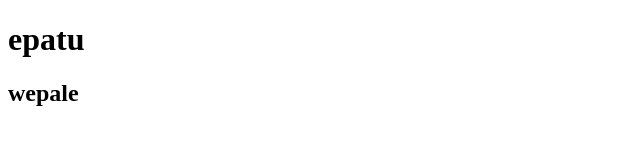
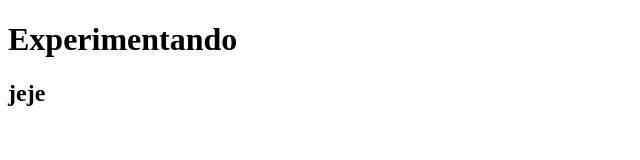
Before and after one commit to thonygrz/curso, a plain HTML site: page index.html in a window 1280 px wide. Shown: the whole page, without its empty margins (0-640 px from the left). Drawn offline with Linux system fonts and the light colour scheme.

Commit message:
Agrregando cosas al experimento cambiando de rama

```diff
--- a/index.html
+++ b/index.html
@@ -4,14 +4,14 @@
 <head>
     <meta charset="UTF-8">
     <meta name="viewport" content="width=device-width, initial-scale=1.0">
-    <title>Git y GitHub</title>
+    <title>Experimento</title>
 </head>
 <body>
     <header>
-        <h1>epatu</h1>
+        <h1>Experimentando</h1>
     </header>
     <div class="container">
-        <h2>wepale</h2>
+        <h2>jeje</h2>
     </div>
 </body>
 </html>
```
Also changed, not shown: experimento.html (added).
